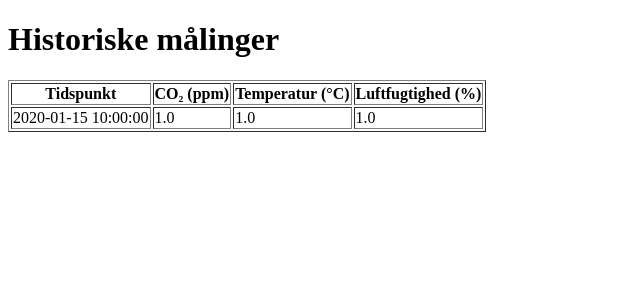
After one commit to hojgfd/DATA-API-projekt, a Flask app: page /historik in a window 1280 px wide. The commit adds this page. Shown: the top 300 px of the page, without its empty margins (0-640 px from the left). Run offline with Flask 3, Linux system fonts and the light colour scheme; tables that the repository leaves empty hold one stand-in row (values such as "Sample post").

Commit message:
What did i miss

```diff
--- a/app.py
+++ b/app.py
@@ -61,6 +61,24 @@ lokaler_data = [
 #thread.daemon = True  # gør tråden til daemon, så den stopper når appen stopper
 #thread.start()
 
+def init_db():
+    conn = sqlite3.connect("items.db")
+    c = conn.cursor()
+    c.execute("""
+        CREATE TABLE IF NOT EXISTS sensor_data (
+            id INTEGER PRIMARY KEY AUTOINCREMENT,
+            klasse TEXT,
+            tidspunkt TIMESTAMP DEFAULT CURRENT_TIMESTAMP,
+            co2 INTEGER,
+            temperatur REAL,
+            luftfugtighed REAL
+        )
+    """)
+    conn.commit()
+    conn.close()
+
+
+
 # Homescreen
 @app.route('/')
 def home():
@@ -68,15 +86,48 @@ def home():
 
 @app.route('/data', methods=['POST'])
 def receive_data():
-    content = request.get_json(force=True)  # JSON fra ESP32
-    print("Received:", content)
+    content = request.get_json(force=True)
 
-    # Opdater lokaler_data[0] med nye værdier
-    lokaler_data[0]["co2"] = content.get("co2", 0)
-    lokaler_data[0]["temperatur"] = content.get("temperature", 0.0)
-    lokaler_data[0]["luftfugtighed"] = content.get("humidity", 0.0)
+    co2 = content.get("co2", 0)
+    temperature = content.get("temperature", 0.0)
+    humidity = content.get("humidity", 0.0)
+
+    # Opdater lokaler_data[0] (så din nuværende visning virker)
+    lokaler_data[0]["co2"] = co2
+    lokaler_data[0]["temperatur"] = temperature
+    lokaler_data[0]["luftfugtighed"] = humidity
+
+    # GEM i databasen (historik)
+    conn = sqlite3.connect("items.db")
+    c = conn.cursor()
+    c.execute("""
+        INSERT INTO sensor_data (klasse, co2, temperatur, luftfugtighed)
+        VALUES (?, ?, ?, ?)
+    """, ("Nuværende placering", co2, temperature, humidity))
+    conn.commit()
+    conn.close()
 
     return jsonify({"status": "ok", "received": content}), 200
+
+@app.route('/historik')
+def historik():
+    conn = sqlite3.connect("items.db")
+    c = conn.cursor()
+    c.execute("""
+        SELECT strftime('%Y-%m-%d %H:%M:00', tidspunkt) as minut,
+               AVG(co2),
+               AVG(temperatur),
+               AVG(luftfugtighed)
+        FROM sensor_data
+        GROUP BY minut
+        ORDER BY minut DESC
+    """)
+    rows = c.fetchall()
+    conn.close()
+
+    return render_template("historik.html", data=rows)
+
+
 # Lokaler
 @app.route('/lokaler')
 def lokaler():
@@ -125,5 +176,5 @@ def anbefalinger_side():
     return render_template("anbefalinger.html", lokaler=lokaler_problemer)
 
 if __name__ == "__main__":
-
+    init_db()
     app.run(debug=True)
--- /dev/null
+++ b/templates/historik.html
@@ -0,0 +1,25 @@
+<!DOCTYPE html>
+<html>
+<head>
+    <title>Sensorhistorik</title>
+</head>
+<body>
+    <h1>Historiske målinger</h1>
+    <table border="1">
+        <tr>
+            <th>Tidspunkt</th>
+            <th>CO₂ (ppm)</th>
+            <th>Temperatur (°C)</th>
+            <th>Luftfugtighed (%)</th>
+        </tr>
+        {% for row in data %}
+        <tr>
+            <td>{{ row[0] }}</td>
+            <td>{{ row[1] }}</td>
+            <td>{{ row[2] }}</td>
+            <td>{{ row[3] }}</td>
+        </tr>
+        {% endfor %}
+    </table>
+</body>
+</html>
--- a/templates/home.html
+++ b/templates/home.html
@@ -16,5 +16,7 @@
     <a href="/lokaler">Se målinger pr. lokale</a>
     <a href="/varmest-koldest">Se hvilket lokale er varmest/koldest</a>
     <a href="/anbefalinger">Se hvilke lokaler ikke opfylder anbefalinger</a>
+    <a href="/historik">Se historikib oger lokalerne</a>
+
 </body>
 </html>
```
